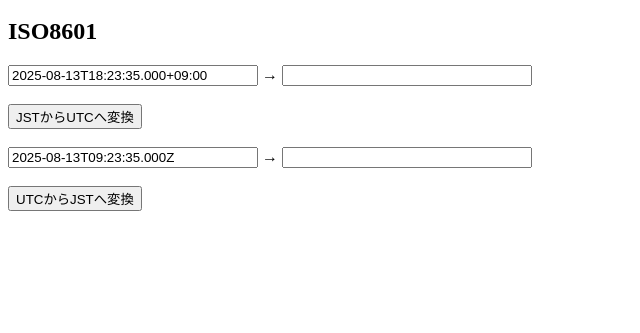
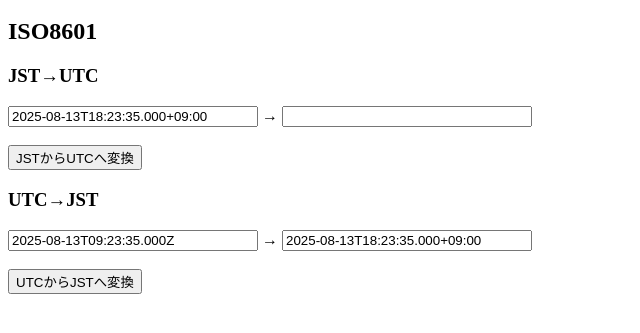
Before and after one commit to twinbird/utc-conv, a plain HTML site: page index.html in a window 1280 px wide. Both pictures are taken after a click on the button "UTCからJSTへ変換". Shown: the part 57-390 px from the top of the page, without its empty margins (0-640 px from the left). Drawn offline with Linux system fonts and the light colour scheme.

Commit message:
UTCからJSTへの変換を追加

```diff
--- a/app.js
+++ b/app.js
@@ -52,6 +52,19 @@ const jstInputISO8601ToUtcInputISO8601 = () => {
   }
 };
 
+// UTC(ISO8601)からJST(ISO8601)へ変換ボタンをクリックした時
+const utcInputISO8601ToJstOutputISO8601 = () => {
+  const utc8601Input = document.querySelector('#utc-input-iso8601');
+  const jst8601Output = document.querySelector('#jst-output-iso8601');
+
+  try {
+    const d = new Date(utc8601Input.value);
+    jst8601Output.value = getJSTISO8601(d);
+  } catch (e) {
+    alert('ISO8601のUTCの入力に誤りがあります');
+  }
+};
+
 // ページ読み込み完了時
 document.addEventListener("DOMContentLoaded", (event) => {
   // 入力初期化
@@ -59,4 +72,7 @@ document.addEventListener("DOMContentLoaded", (event) => {
 
   // JST(ISO8601)からUTC(ISO8601)へ変換ボタンをクリックした時
   document.querySelector('#btn-jst-2-utc-iso8601').addEventListener('click', jstInputISO8601ToUtcInputISO8601);
+
+  // UTC(ISO8601)からJST(ISO8601)へ変換ボタンをクリックした時
+  document.querySelector('#btn-utc-2-jst-iso8601').addEventListener('click', utcInputISO8601ToJstOutputISO8601);
 });
--- a/index.html
+++ b/index.html
@@ -9,6 +9,8 @@
     <h1>UTC/JST変換</h1>
 
     <h2>ISO8601</h2>
+
+    <h3>JST→UTC</h3>
     <div>
       <div>
         <input type="text" id="jst-input-iso8601" class="date-input">
@@ -19,8 +21,7 @@
       <input type="button" id="btn-jst-2-utc-iso8601" value="JSTからUTCへ変換">
     </div>
 
-    <br>
-
+    <h3>UTC→JST</h3>
     <div>
       <div>
         <input type="text" id="utc-input-iso8601" class="date-input">
```
